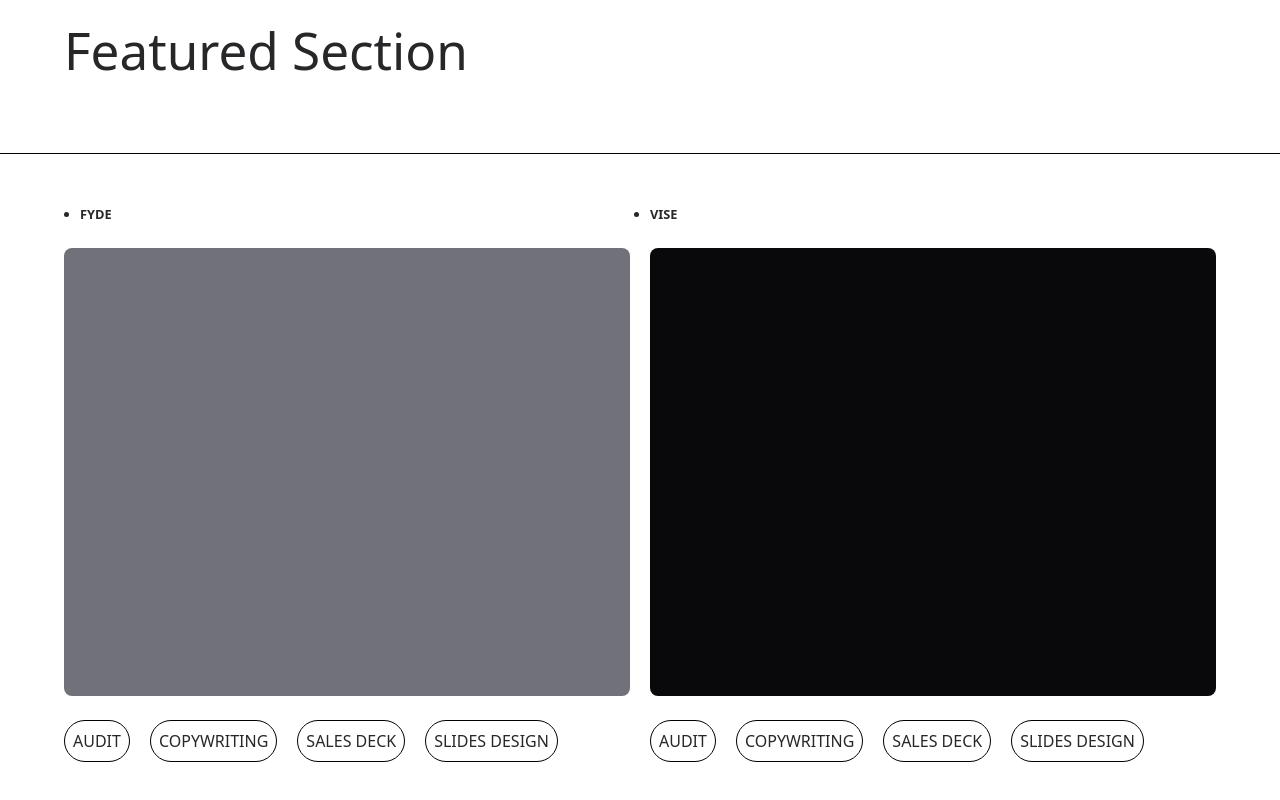
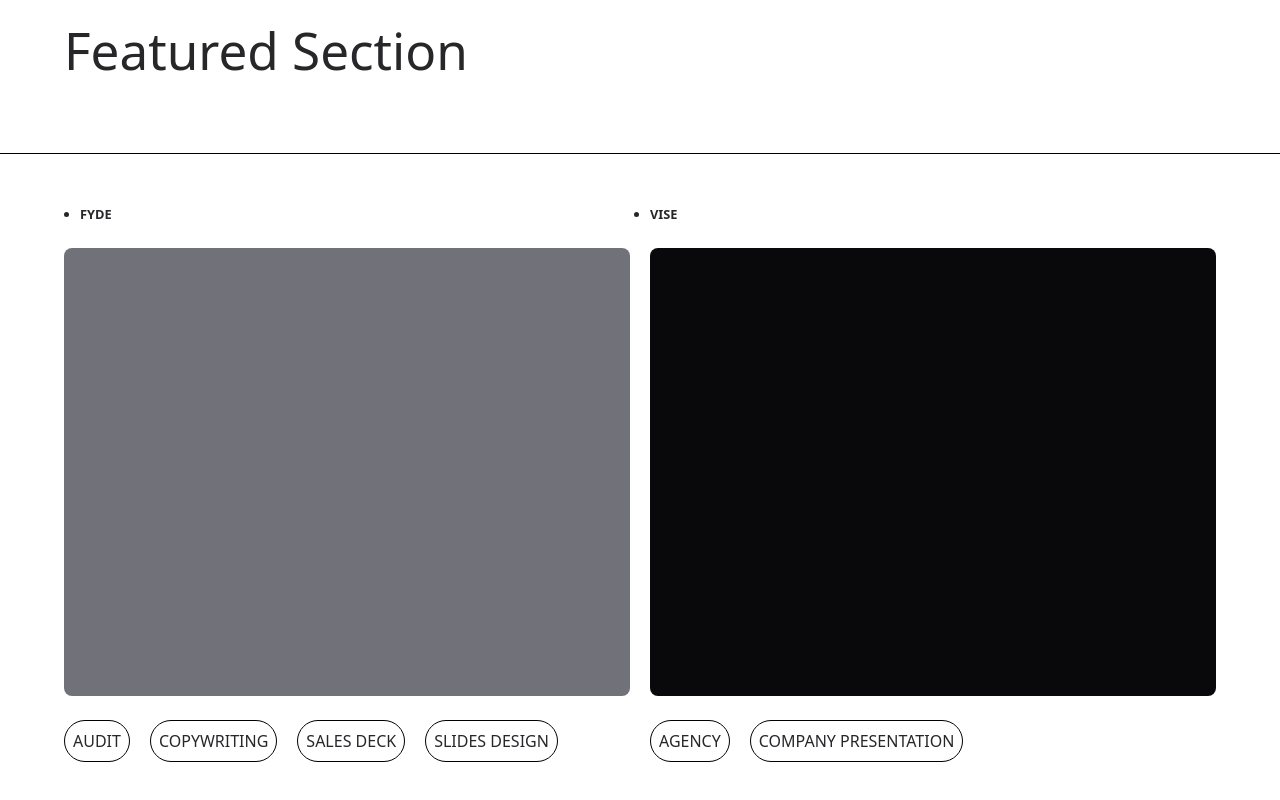
Before and after one commit to Haskeeb265/Ochi-clone, a React (Vite) app in the folder Ochi/: page / in a window 1280 px wide. Shown: the part 3262-4062 px from the top of the page. Built offline with nearby package versions, Linux system fonts and the light colour scheme.

Commit message:
Final Commit

```diff
--- a/Ochi/src/App.jsx
+++ b/Ochi/src/App.jsx
@@ -5,6 +5,7 @@ import Marquee from './components/Marquee'
 import About from './components/About'
 import Eyes from './components/Eyes'
 import Featured from './components/Featured'
+import Reviews from './components/Reviews'
 
 
 function App() {
--- a/Ochi/src/components/Featured.jsx
+++ b/Ochi/src/components/Featured.jsx
@@ -20,14 +20,12 @@ function Featured() {
         <div><ul className='mb-6 list-disc text-[1vw] font-semibold mr-16'><li>VISE</li></ul></div>
         <div className='mb-6 w-full h-[35vw] bg-zinc-950 rounded-lg'></div>
         <div className='tags flex gap-5'>
-          <p className='border-[1px] border-black rounded-full p-2'>AUDIT</p>
-          <p className='border-[1px] border-black rounded-full p-2'>COPYWRITING</p>
-          <p className='border-[1px] border-black rounded-full p-2'>SALES DECK</p>
-          <p className='border-[1px] border-black rounded-full p-2'>SLIDES DESIGN</p>
+          <p className='border-[1px] border-black rounded-full p-2'>AGENCY</p>
+          <p className='border-[1px] border-black rounded-full p-2'>COMPANY PRESENTATION</p>
+
         </div>
         </div>
       </div>
-
     </div>
   )
 }
```
